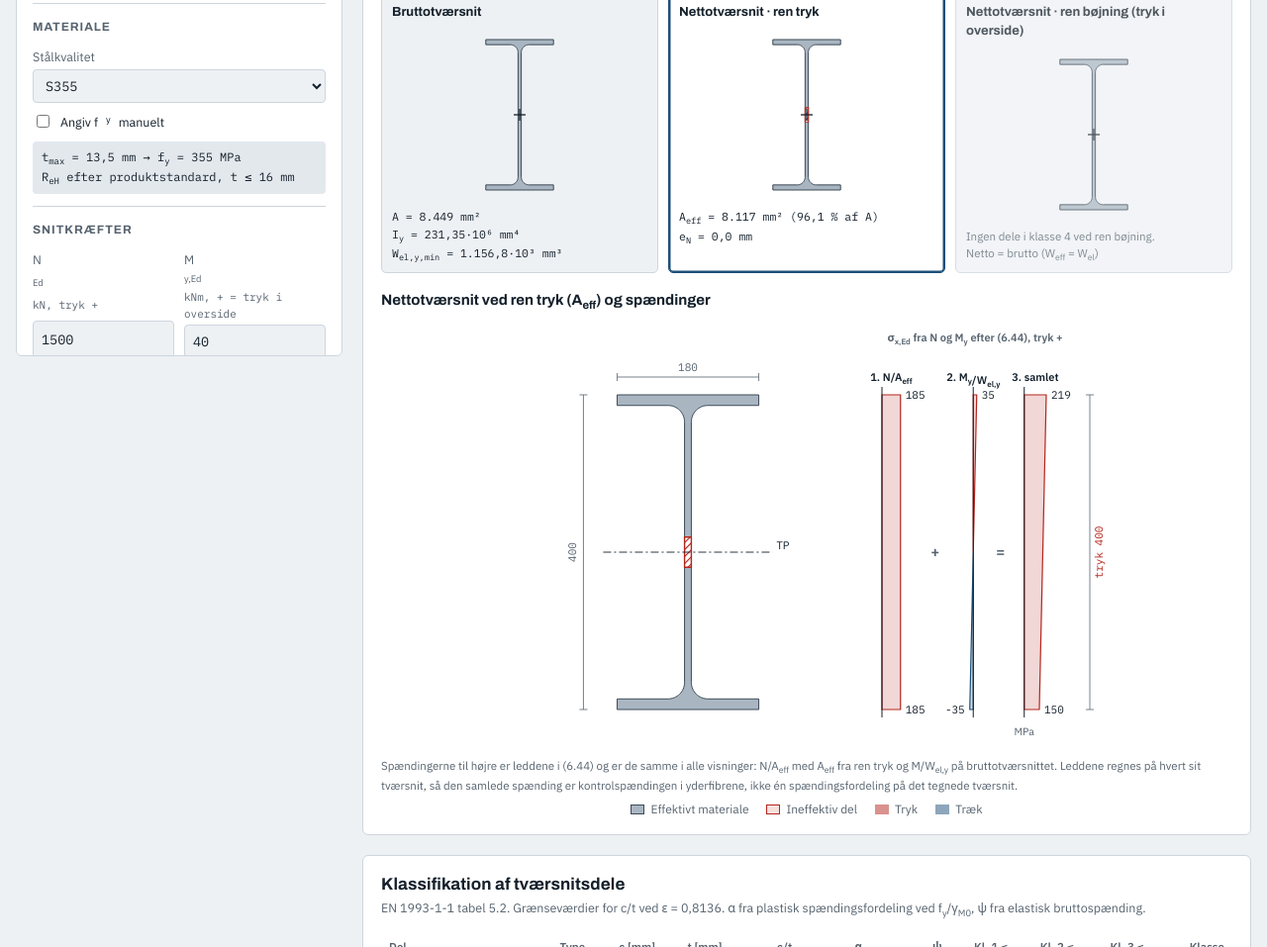
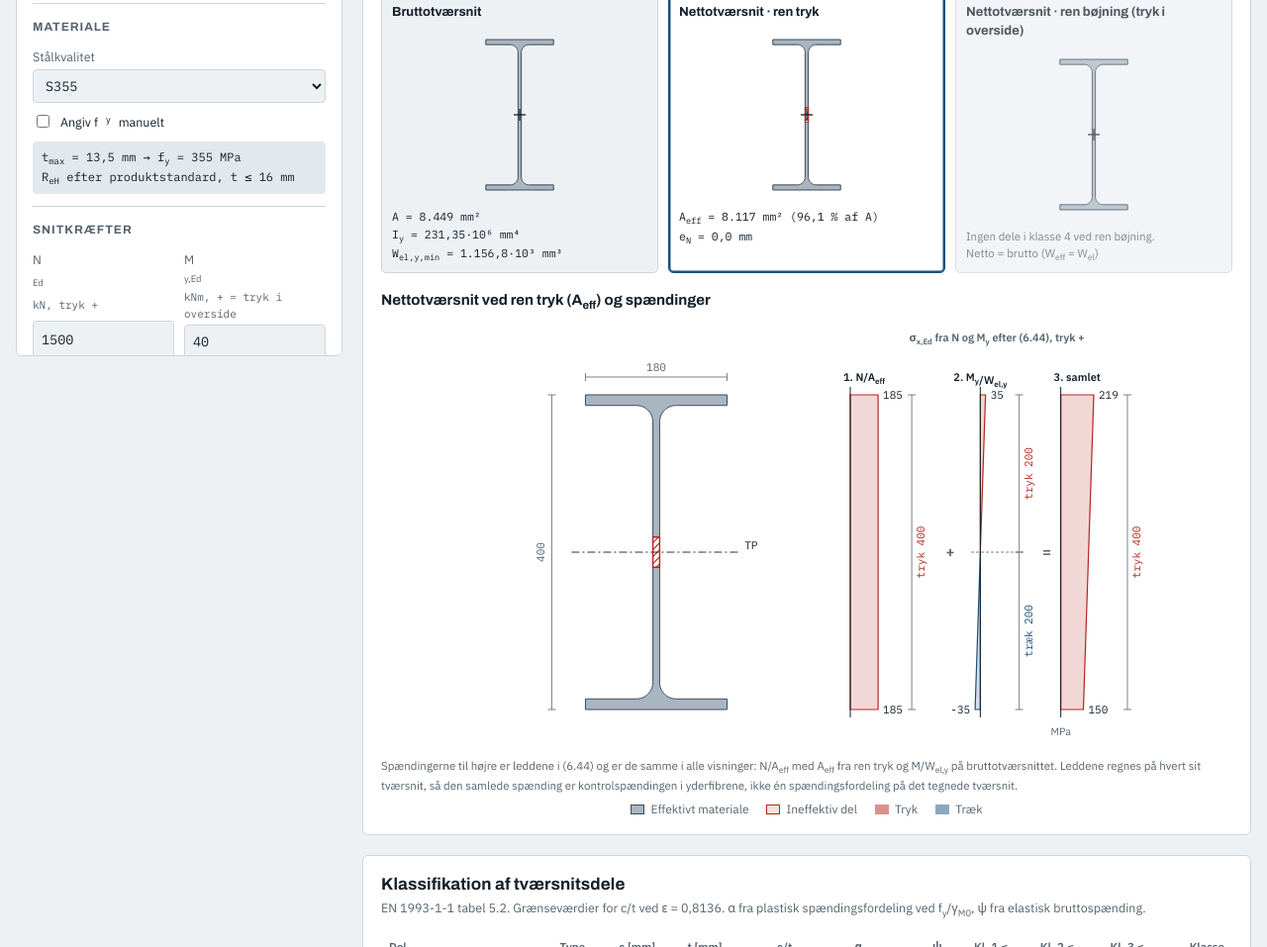
Before and after one commit to simonhansen8/Tvaersnitsklasseberegner, a plain HTML site: page index.html in a window 1280 px wide. Shown: the part 559-1516 px from the top of the page at 99% size. Drawn offline with Linux system fonts and the light colour scheme.

Commit message:
Eget mål på hver spændingskurve hen over højden (#26)
* Mål på spændingsdiagrammerne: nullinje og højde/bredde af tryk- og trækzonen

Co-Authored-By: Claude Opus 5.5 <noreply@anthropic.com>
Claude-Session: https://claude.ai/code/session_01BChiaB2cewqzfavohca5bh

* Mål på alle spændingskurver og afstand fra tyngdepunkt til σ = 0

Co-Authored-By: Claude Opus 5.5 <noreply@anthropic.com>
Claude-Session: https://claude.ai/code/session_01BChiaB2cewqzfavohca5bh

* Eget mål på hver spændingskurve hen over højden

Co-Authored-By: Claude Opus 5.5 <noreply@anthropic.com>
Claude-Session: https://claude.ai/code/session_01BChiaB2cewqzfavohca5bh

---------

Co-authored-by: Claude <noreply@anthropic.com>

```diff
--- a/index.html
+++ b/index.html
@@ -1684,10 +1684,11 @@ function svgSection(res, eff) {
   if (sM !== 0) cols.push({ t: `${Math.abs(dMy) > 1e-6 ? 'M' : sub('M', 'y')}/${sub('W', effY ? 'eff,y' : 'el,y')}`, zl: zL, zh: zH, b: mB, tp: mT });
   if (cols.length === 2) cols.push({ t: 'samlet', zl: zL, zh: zH, b: sN + mB, tp: sN + mT });
   const tens = c => Math.max(0, -Math.min(c.b, c.tp)), comp = c => Math.max(0, c.b, c.tp), mg = 28, gap = 14;
-  const padL = c => tens(c) > 1e-9 ? mg : 6, padR = c => comp(c) > 1e-9 ? mg : 6;
-  // Mål på den samlede spænding (sidste søjle): højden af tryk- og trækzonen; skifter den fortegn, også nullinjen
-  const last = cols[cols.length - 1], dimZ = last.tp * last.b < -1e-12, dimAny = Math.abs(last.tp) > 1e-9 || Math.abs(last.b) > 1e-9;
-  const xs = 390, xe = dimAny ? 590 : 634, fixed = cols.reduce((a, c) => a + padL(c) + padR(c), 0) + (cols.length - 1) * gap;
+  // Hver kurve får sit eget lodrette mål til højre: højden af tryk- og trækzonen (mm). Tegningen gøres bredere for at give plads
+  const DIMW = 28, hasDim = c => Math.abs(c.tp) > 1e-9 || Math.abs(c.b) > 1e-9;
+  const padR0 = c => comp(c) > 1e-9 ? mg : 6, padL = c => tens(c) > 1e-9 ? mg : 6, padR = c => padR0(c) + (hasDim(c) ? DIMW : 0);
+  const last = cols[cols.length - 1], dimZ = last.tp * last.b < -1e-12, nDim = cols.filter(hasDim).length;
+  const W2 = W + Math.max(0, DIMW * nDim - 20), xs = 390, xe = W2 - 6, fixed = cols.reduce((a, c) => a + padL(c) + padR(c), 0) + (cols.length - 1) * gap;
   const span = cols.reduce((a, c) => a + tens(c) + comp(c), 0), big = Math.max(...cols.map(c => Math.max(tens(c), comp(c))), 1e-9);
   const sc = Math.min(90 / big, (xe - xs - fixed) / Math.max(span, 1e-9));
   let xc = xs + Math.max(0, (xe - xs - fixed - span * sc) / 2);
@@ -1708,21 +1709,26 @@ function svgSection(res, eff) {
     out += `<text x="${x0 + (comp(c) - tens(c)) * sc / 2}" y="${Y(sec.h) - 14}" text-anchor="middle" style="fill:var(--ink);font:600 11px var(--f-body)">${cols.length > 1 ? (i + 1) + '. ' : ''}${c.t}</text>`;
     const lab = (z, sg, dy) => `<text x="${sg >= 0 ? SX(sg) + 5 : SX(sg) - 5}" y="${Y(z) + dy}" text-anchor="${sg >= 0 ? 'start' : 'end'}" style="fill:var(--ink);font:11px var(--f-mono)">${f(sg, 0)}</text>`;
     out += lab(c.zh, c.tp, 4) + lab(c.zl, c.b, 4);
-    if (i > 0) { const p = cols[i - 1], xm = (p.x0 + comp(p) * sc + x0 - tens(c) * sc) / 2;
+    if (hasDim(c)) { // målet på denne kurve; skifter spændingen fortegn, også en stiplet linje ved σ = 0
+      const xd = x0 + comp(c) * sc + padR0(c) + 6;
+      if (c.tp * c.b < -1e-12) {
+        const zz = zeroPt(c.zl, c.b, c.zh, c.tp), a = zoneLab(c.zh - zz, c.tp), b = zoneLab(zz - c.zl, c.b);
+        out += `<line x1="${x0 - tens(c) * sc - 4}" y1="${Y(zz)}" x2="${xd + 4}" y2="${Y(zz)}" style="stroke:var(--muted);stroke-width:.8;stroke-dasharray:3 2"/>`;
+        out += dimChainV(xd, [Y(c.zh), Y(zz), Y(c.zl)], [a, b], [a.col, b.col]);
+      } else { const z1 = zoneLab(c.zh - c.zl, c.tp + c.b); out += dimChainV(xd, [Y(c.zh), Y(c.zl)], [z1], [z1.col]); }
+    }
+    if (i > 0) { const p = cols[i - 1], xm = (p.x0 + comp(p) * sc + padR(p) - (hasDim(p) ? 2 : padR0(p)) + x0 - tens(c) * sc - 6) / 2;
       out += `<text x="${xm}" y="${Y(sec.h / 2) + 5}" text-anchor="middle" style="fill:var(--muted);font:600 15px var(--f-body)">${i === 1 ? '+' : '='}</text>`; }
   });
   out += `<text x="${cols[cols.length - 1].x0}" y="${Y(0) + 26}" text-anchor="middle" style="fill:var(--muted);font:10.5px var(--f-body)">MPa</text>`;
-  if (dimAny && !dimZ) { const z1 = zoneLab(last.zh - last.zl, last.tp + last.b); out += dimChainV(606, [Y(last.zh), Y(last.zl)], [z1], [z1.col]); }
-  if (dimZ) { // nullinjen for den samlede spænding og højden af tryk- og trækzonen
-    const zz = zeroPt(last.zl, last.b, last.zh, last.tp), xd = 606, top_ = zoneLab(last.zh - zz, last.tp), bot_ = zoneLab(zz - last.zl, last.b);
-    out += `<line x1="${last.x0 - 10}" y1="${Y(zz)}" x2="${xd + 4}" y2="${Y(zz)}" style="stroke:var(--muted);stroke-width:.8;stroke-dasharray:3 2"/>`;
-    out += dimChainV(xd, [Y(last.zh), Y(zz), Y(last.zl)], [top_, bot_], [top_.col, bot_.col]);
-    out += `<text x="${last.x0 - 13}" y="${Y(zz) + 4}" text-anchor="end" style="fill:var(--muted);font:10.5px var(--f-body)">σ = 0</text>`;
+  const zz0 = dimZ ? zeroPt(last.zl, last.b, last.zh, last.tp) : 0;
+  if (dimZ && Math.abs(zz0 - sZ) * s > 2) { // nullinjen for den samlede spænding tegnet i tværsnittet (ikke når den falder i TP)
+    const zz = zz0;
     // Nullinjen tegnet i tværsnittet og målt fra tyngdepunktet, som bøjningsleddet regnes om (TP eller TP_eff,y ved W_eff,y)
     const xR = X(sec.bmax / 2), xq = xR + 46, d = zz - sZ, ref = effY ? 'TP<tspan dy="3" font-size="8">eff,y</tspan><tspan dy="-3"></tspan>' : 'TP';
     const refDrawn = Math.abs(sZ - G.zc) < 1e-3 || (eff && !isZ && Math.abs(sZ - eff.zc) < 1e-3);
     out += `<line x1="${X(-sec.bmax / 2) - 14}" y1="${Y(zz)}" x2="${xq + 4}" y2="${Y(zz)}" style="stroke:var(--muted);stroke-width:.9;stroke-dasharray:3 2"/>`;
-    out += `<text x="${X(-sec.bmax / 2) - 16}" y="${Y(zz) + 4}" text-anchor="end" style="fill:var(--muted);font:10.5px var(--f-body);paint-order:stroke;stroke:var(--surface);stroke-width:3px;stroke-linejoin:round">σ = 0</text>`;
+    out += `<text x="${X(-sec.bmax / 2) + 3}" y="${Y(zz) - 3}" style="fill:var(--muted);font:10.5px var(--f-body);paint-order:stroke;stroke:var(--surface);stroke-width:3px;stroke-linejoin:round">σ = 0</text>`;
     if (!refDrawn) out += `<line x1="${X(-sec.bmax / 2) - 14}" y1="${Y(sZ)}" x2="${xq + 4}" y2="${Y(sZ)}" style="stroke:var(--k4);stroke-width:1;stroke-dasharray:5 3"/><text x="${X(-sec.bmax / 2) - 16}" y="${Y(sZ) + 4}" text-anchor="end" style="fill:var(--k4);font:11px var(--f-body);paint-order:stroke;stroke:var(--surface);stroke-width:3px;stroke-linejoin:round">${ref}</text>`;
     if (Math.abs(d) * s > 2) {
       const ya = Math.min(Y(sZ), Y(zz)), yb = Math.max(Y(sZ), Y(zz)), L = yb - ya, m = (ya + yb) / 2, t = `${f(Math.abs(d), 0)}`;
@@ -1733,7 +1739,8 @@ function svgSection(res, eff) {
   }
   if (isC && !isZ && !dz) out += svgChannelZ(res, X, Y(0) + 34, isEff);
   if (wZ || (isC && isZ)) out += svgWidthZ(res, X, Y(0) + 34, isZ ? eff : null);
-  return out + '</svg>';
+  // bredere tegning, når kurverne har mål
+  return out.replace(`<svg viewBox="0 0 ${W} ${H}"`, `<svg viewBox="0 0 ${W2} ${H}" style="max-width:${W2}px"`) + '</svg>';
 }
 // M_z,Ed: spænding hen over bredden fra N_Ed og M_z,Ed, tegnet under tværsnittet (effektivt tværsnit ved ren bøjning om z, hvis valgt)
 // Mål hen over bredden: bredden af tryk- og trækzonen (mm); hele bredden, hvis spændingen ikke skifter fortegn
```
